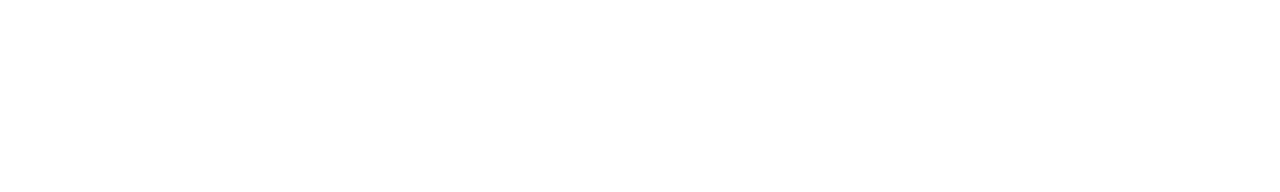
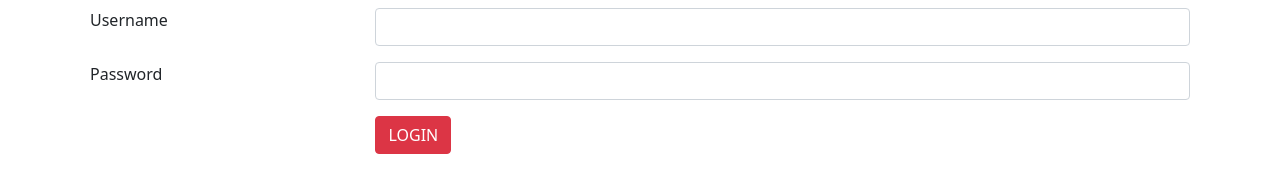
Before and after one commit to shabana0/AddressApp, a plain HTML site: page index.html in a window 1280 px wide. Drawn offline with nearby package versions, Linux system fonts and the light colour scheme.

Commit message:
add development

```diff
--- a/index.html
+++ b/index.html
@@ -1,12 +1,33 @@
 <!DOCTYPE html>
 <html lang="en">
 <head>
+    <link href="https://cdn.jsdelivr.net/npm/bootstrap@5.1.3/dist/css/bootstrap.min.css" rel="stylesheet" integrity="sha384-1BmE4kWBq78iYhFldvKuhfTAU6auU8tT94WrHftjDbrCEXSU1oBoqyl2QvZ6jIW3" crossorigin="anonymous">
     <meta charset="UTF-8">
     <meta http-equiv="X-UA-Compatible" content="IE=edge">
     <meta name="viewport" content="width=device-width, initial-scale=1.0">
     <title>Document</title>
 </head>
 <body>
-
+    <div class="container">
+        <div class="row">
+            <div class="col col 12 col-sm-12 col-md-12 col-lg-12 col-xl-12 col-xxl-12">
+                <table class="table table-borderless">
+                    <tr>
+                        <td>Username</td>
+                        <td><input type="text" class="form-control"></td>
+                    </tr>
+                    <tr>
+                        <td>Password</td>
+                        <td><input type="password" name="" id="" class="form-control"></td>
+                    </tr>
+                    <tr>
+                        <td></td>
+                        <td><button class="btn btn-danger">LOGIN</button></td>
+                    </tr>
+                </table>
+            </div>
+        </div>
+    </div>
+    <script src="https://cdn.jsdelivr.net/npm/bootstrap@5.1.3/dist/js/bootstrap.bundle.min.js" integrity="sha384-ka7Sk0Gln4gmtz2MlQnikT1wXgYsOg+OMhuP+IlRH9sENBO0LRn5q+8nbTov4+1p" crossorigin="anonymous"></script>
 </body>
 </html>
```
